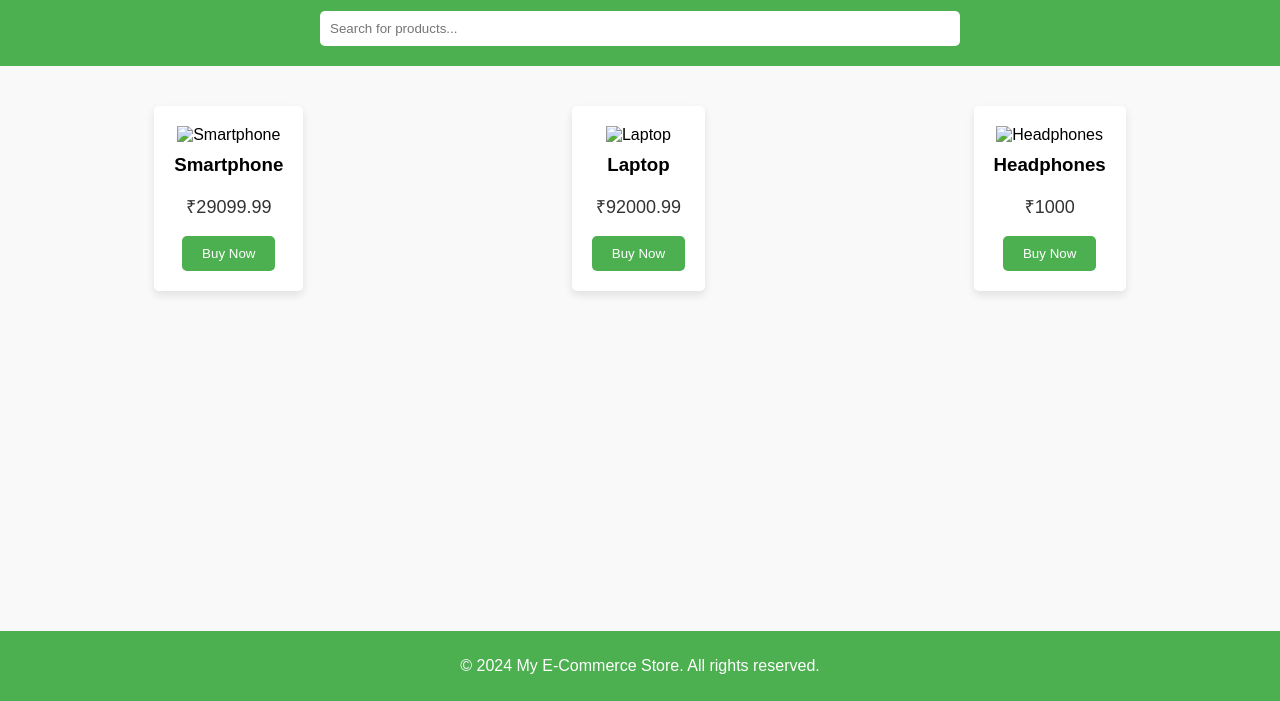
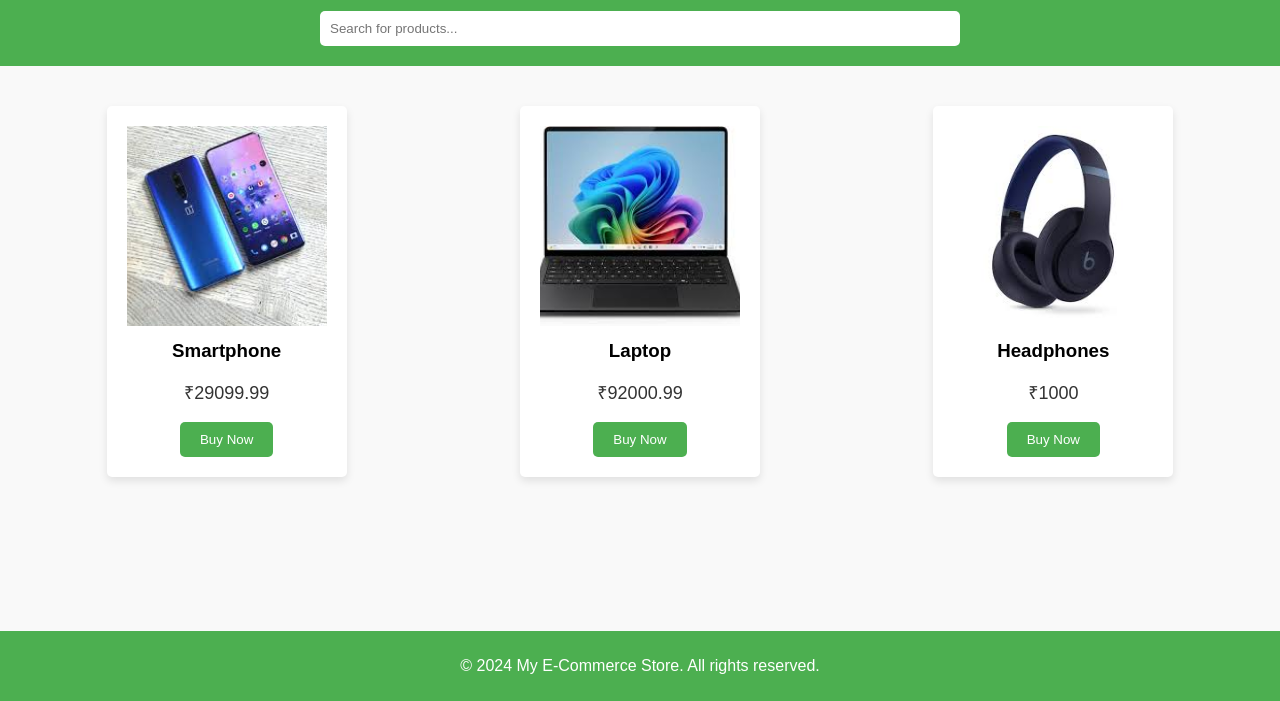
Before and after one commit to MukileshT/Website, a plain HTML site: page index.html in a window 1280 px wide. Shown: the part 99-800 px from the top of the page. Drawn offline with Linux system fonts and the light colour scheme.

Commit message:
Update index.html
renamed image name and moved pictures to one folder

```diff
--- a/index.html
+++ b/index.html
@@ -16,21 +16,21 @@
     <section id="productList" class="product-list">
         <!-- Product Items -->
         <div class="product" data-name="Smartphone">
-            <img src="download_transfer_2024-11-20_072044.jpg" alt="Smartphone">
+            <img src="/photos/smartphone.jpg" alt="Smartphone">
             <h3>Smartphone</h3>
             <p>₹29099.99</p>
             <button class="buyBtn" onclick="buyNow('Smartphone')">Buy Now</button>
         </div>
 
         <div class="product" data-name="Laptop">
-            <img src="download_transfer_2024-11-20_072133.jpg" alt="Laptop">
+            <img src="/photos/laptop.jpg" alt="Laptop">
             <h3>Laptop</h3>
             <p>₹92000.99</p>
             <button class="buyBtn" onclick="buyNow('Laptop')">Buy Now</button>
         </div>
 
         <div class="product" data-name="Headphones">
-            <img src="download_transfer_2024-11-20_072147.jpg" alt="Headphones">
+            <img src="/photos/headset.jpg" alt="Headphones">
             <h3>Headphones</h3>
             <p>₹1000</p>
             <button class="buyBtn" onclick="buyNow('Headphones')">Buy Now</button>
```
